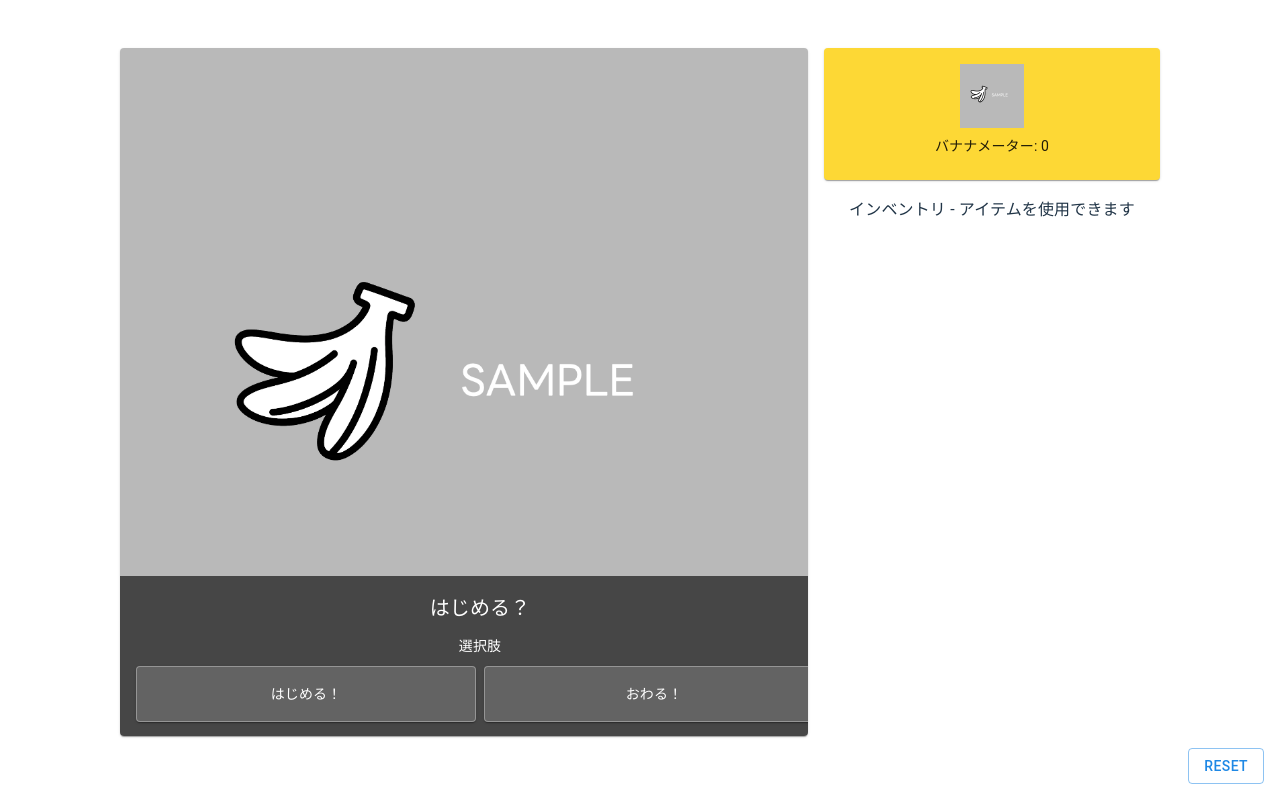
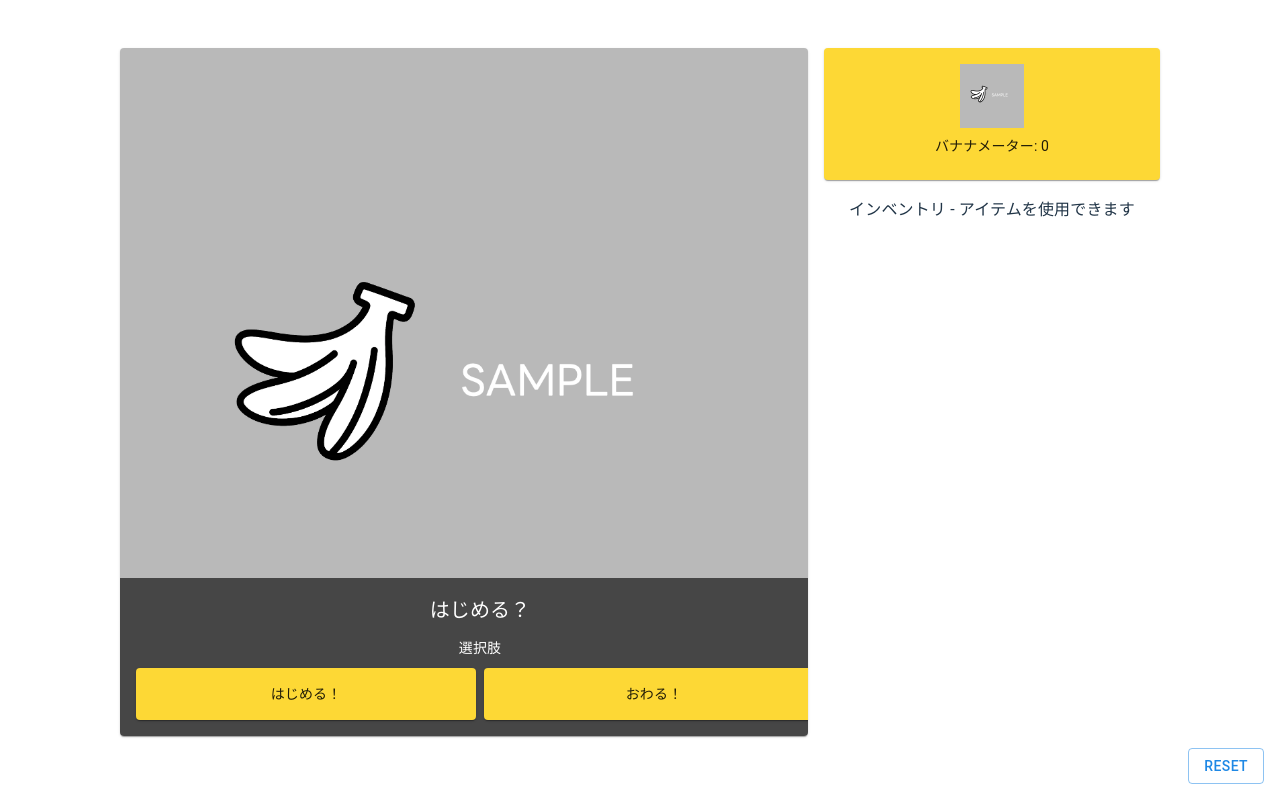
Before and after one commit to yuu-eguci/bananadventure, a React (Vite) app in the folder webapp/frontend-react/: page / in a window 1280 px wide. Built offline with nearby package versions, Linux system fonts and the light colour scheme.

Commit message:
fix: align overlay choices and restore button color

```diff
--- a/webapp/frontend-react/src/pages/HomePage.tsx
+++ b/webapp/frontend-react/src/pages/HomePage.tsx
@@ -138,17 +138,23 @@ function HomePage() {
                 選択肢
               </Typography>
 
-              <Grid container spacing={1}>
+              <Box
+                sx={{
+                  display: "grid",
+                  gridTemplateColumns: { xs: "1fr", sm: "repeat(2, minmax(0, 1fr))" },
+                  gap: 1,
+                  width: "100%",
+                }}
+              >
                 {viewModel == null
                   ? null
                   : viewModel.scene.sceneChoices.map((choice) => (
-                      <Grid key={choice.id} size={{ xs: 12, sm: 6 }}>
                       <Card
+                        key={choice.id}
                         sx={{
                           height: "100%",
-                            bgcolor: "rgba(255, 255, 255, 0.16)",
-                            border: "1px solid rgba(255, 255, 255, 0.32)",
-                            color: "white",
+                          bgcolor: "primary.main",
+                          color: "text.primary",
                         }}
                       >
                         <CardActionArea
@@ -160,9 +166,8 @@ function HomePage() {
                           </CardContent>
                         </CardActionArea>
                       </Card>
-                      </Grid>
                     ))}
-              </Grid>
+              </Box>
             </Box>
           </Paper>
         </Grid>
```
Lines whose indentation alone changed are shown as unchanged.
